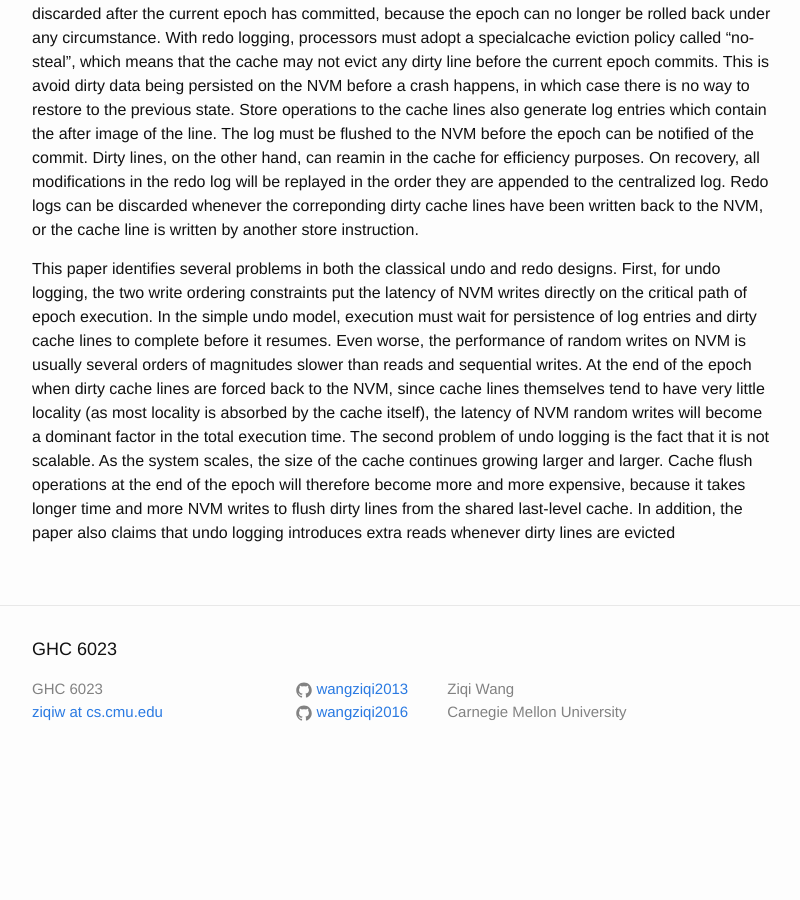
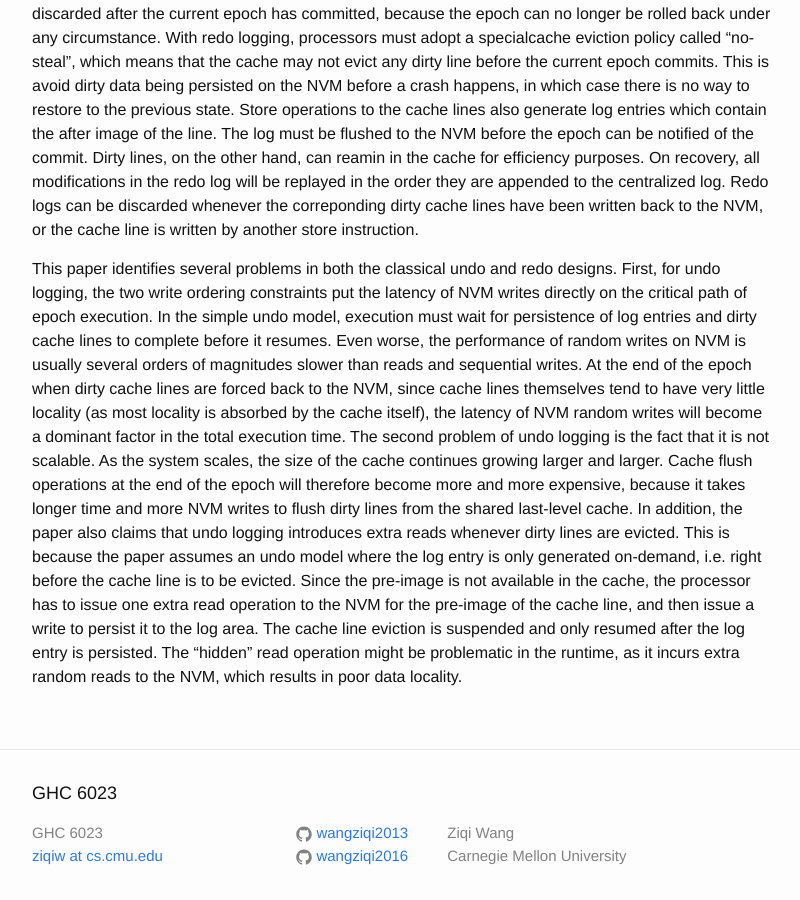
Before and after one commit to wangziqi2013/wangziqi2013.github.io, a Jekyll site: the page built from _posts/2019-02-08-picl.markdown, in a window 1280 px wide and 900 px high, scrolled down 985 px. Shown: the whole window, without its empty margins (238-1038 px from the left). Built offline with Jekyll 4.4.1, drawn with Linux system fonts in a browser that asks for light colours; before the commit the page ends 1768 px from its top, so only the background shows below that.

Commit message:
Adding third problem

```diff
--- a/_posts/2019-02-08-picl.markdown
+++ b/_posts/2019-02-08-picl.markdown
@@ -51,4 +51,8 @@ factor in the total execution time. The second problem of undo logging is the fa
 scales, the size of the cache continues growing larger and larger. Cache flush operations at the end of the epoch will
 therefore become more and more expensive, because it takes longer time and more NVM writes to flush dirty lines from
 the shared last-level cache. In addition, the paper also claims that undo logging introduces extra reads whenever dirty
-lines are evicted
+lines are evicted. This is because the paper assumes an undo model where the log entry is only generated on-demand, i.e. right
+before the cache line is to be evicted. Since the pre-image is not available in the cache, the processor has to issue
+one extra read operation to the NVM for the pre-image of the cache line, and then issue a write to persist it to the
+log area. The cache line eviction is suspended and only resumed after the log entry is persisted. The "hidden" read operation
+might be problematic in the runtime, as it incurs extra random reads to the NVM, which results in poor data locality.
```
